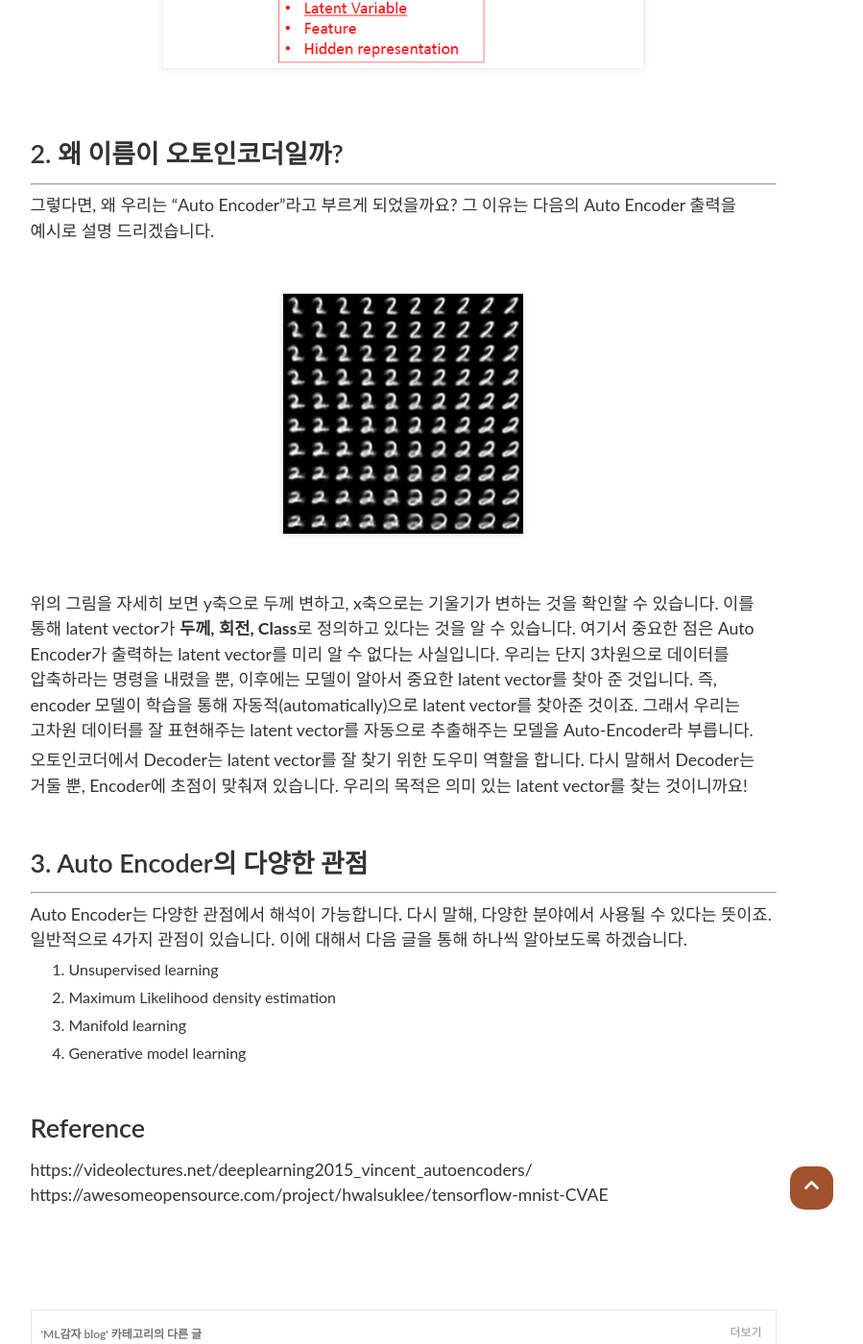
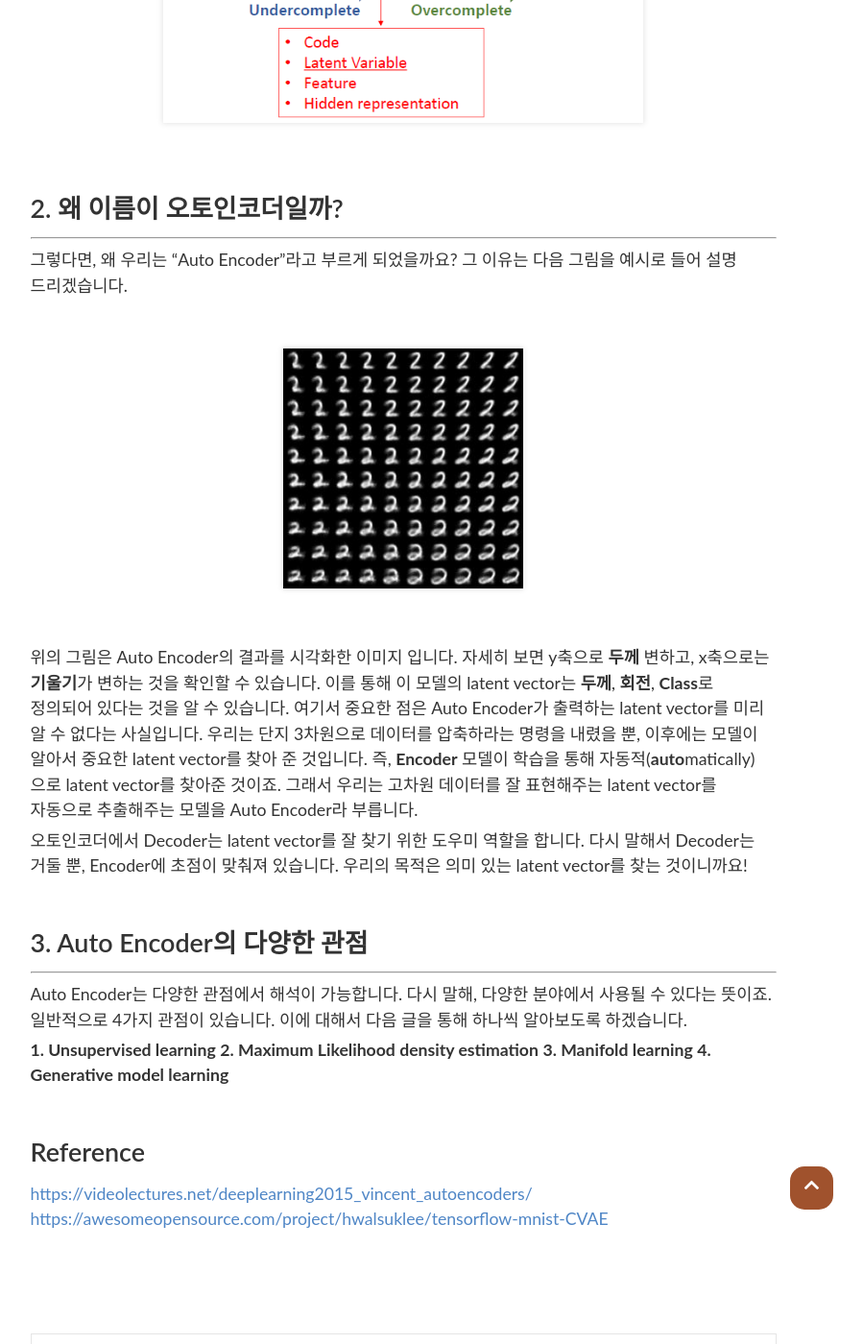
Before and after one commit to PEBpung/PEBpung.github.io, a Jekyll site: the page built from _posts/2021-09-11-Auto-Encoder-1.md, in a window 1280 px wide and 1400 px high, scrolled down 855 px. Shown: the whole window at 96% size, without its empty margins (220-1119 px from the left). Built offline with Jekyll 4.4.1, drawn with Linux system fonts in a browser that asks for light colours; nearby versions of some CDN libraries; some web fonts are replaced; comment, search, counter and statistics services are not loaded; some of the changed lines change nothing that is shown; some of the changed text lies outside the part shown.

Commit message:
[Revise] AutoEncoder-1 v2

```diff
--- a/_posts/2021-09-11-Auto-Encoder-1.md
+++ b/_posts/2021-09-11-Auto-Encoder-1.md
@@ -1,7 +1,7 @@
 ---
 layout: post
 title: "1.오토인코더(AutoEncoder)"
-subtitle : AutoEncoder-1
+subtitle : 오토인코더(Auto Encoder)란 입력이 들어왔을 때, 해당 입력 데이터를 최대한 compression 시킨 후, compressed data를 다시 본래의 입력 형태로 복원 시키는 신경망입니다.
 tags: [AutoEncoder]
 categories: AutoEncoder
 author: Kimin Park
@@ -12,7 +12,7 @@
 
 ---
 
-오토인코더(Auto Encoder)란 입력이 들어왔을 때, 해당 입력 데이터를 최대한 compression 시킨 후, compressed data를 다시 본래의 입력 형태로 복원 시키는 신경망입니다. 이때, 데이터를 압축하는 부분을 Encoder라고 하고, 복원하는 부분을 Decoder라고 부릅니다. 그리고 압축 과정에서 추출한 의미 있는 데이터 Z를 보통 'latent variable', 'latent vector', 'code', 'feature'등과 같은 용어로 부릅니다.
+**오토인코더(Auto Encoder)**란 입력이 들어왔을 때, 해당 입력 데이터를 최대한 compression 시킨 후, compressed data를 다시 본래의 입력 형태로 복원 시키는 신경망입니다. 이때, 데이터를 압축하는 부분을 **Encoder**라고 하고, 복원하는 부분을 **Decoder**라고 부릅니다. 압축 과정에서 추출한 의미 있는 데이터 Z를 보통 **latent vector**라고 부르고, 이 외에도 'latent variable', 'latent vector', 'code', 'feature'등과 같은 용어로 부릅니다.
 
 <br>
 
@@ -24,7 +24,7 @@
 
 ---
 
-그렇다면, 왜 우리는 "Auto Encoder"라고 부르게 되었을까요? 그 이유는 다음의 Auto Encoder 출력을 예시로 설명 드리겠습니다.
+그렇다면, 왜 우리는 "Auto Encoder"라고 부르게 되었을까요? 그 이유는 다음 그림을 예시로 들어 설명 드리겠습니다.
 
 <br>
 
@@ -32,7 +32,7 @@
 
 <br>
 
-위의 그림을 자세히 보면 y축으로 두께 변하고, x축으로는 기울기가 변하는 것을 확인할 수 있습니다. 이를 통해 latent vector가 **두께,** **회전, Class**로 정의하고 있다는 것을 알 수 있습니다.  여기서 중요한 점은 Auto Encoder가 출력하는 latent vector를 미리 알 수 없다는 사실입니다. 우리는 단지 3차원으로 데이터를 압축하라는 명령을 내렸을 뿐, 이후에는 모델이 알아서 중요한 latent vector를 찾아 준 것입니다. 즉,  encoder 모델이 학습을 통해 자동적(automatically)으로 latent vector를 찾아준 것이죠. 그래서 우리는 고차원 데이터를 잘 표현해주는 latent vector를 자동으로 추출해주는 모델을 Auto-Encoder라 부릅니다.
+위의 그림은 Auto Encoder의 결과를 시각화한 이미지 입니다. 자세히 보면 y축으로 **두께** 변하고, x축으로는 **기울기**가 변하는 것을 확인할 수 있습니다. 이를 통해 이 모델의 latent vector는 **두께**, **회전**, **Class**로 정의되어 있다는 것을 알 수 있습니다. 여기서 중요한 점은 Auto Encoder가 출력하는 latent vector를 미리 알 수 없다는 사실입니다. 우리는 단지 3차원으로 데이터를 압축하라는 명령을 내렸을 뿐, 이후에는 모델이 알아서 중요한 latent vector를 찾아 준 것입니다. 즉, **Encoder** 모델이 학습을 통해 자동적(**auto**matically)으로 latent vector를 찾아준 것이죠. 그래서 우리는 고차원 데이터를 잘 표현해주는 latent vector를 자동으로 추출해주는 모델을 Auto Encoder라 부릅니다.
 
 오토인코더에서 Decoder는 latent vector를 잘 찾기 위한 도우미 역할을 합니다. 다시 말해서 Decoder는 거둘 뿐, Encoder에 초점이 맞춰져 있습니다. 우리의 목적은 의미 있는 latent vector를 찾는 것이니까요!
 
@@ -44,14 +44,14 @@
 
 Auto Encoder는 다양한 관점에서 해석이 가능합니다. 다시 말해, 다양한 분야에서 사용될 수 있다는 뜻이죠. 일반적으로 4가지 관점이 있습니다. 이에 대해서 다음 글을 통해 하나씩 알아보도록 하겠습니다.
 
-1. Unsupervised learning
-2. Maximum Likelihood density estimation
-3. Manifold learning
-4. Generative model learning
+**1. Unsupervised learning**
+**2. Maximum Likelihood density estimation**
+**3. Manifold learning**
+**4. Generative model learning**
 
 <br>
 
 ## Reference
 
-https://videolectures.net/deeplearning2015_vincent_autoencoders/
-https://awesomeopensource.com/project/hwalsuklee/tensorflow-mnist-CVAE
+[https://videolectures.net/deeplearning2015_vincent_autoencoders/](https://videolectures.net/deeplearning2015_vincent_autoencoders/)
+[https://awesomeopensource.com/project/hwalsuklee/tensorflow-mnist-CVAE](https://awesomeopensource.com/project/hwalsuklee/tensorflow-mnist-CVAE)
```
